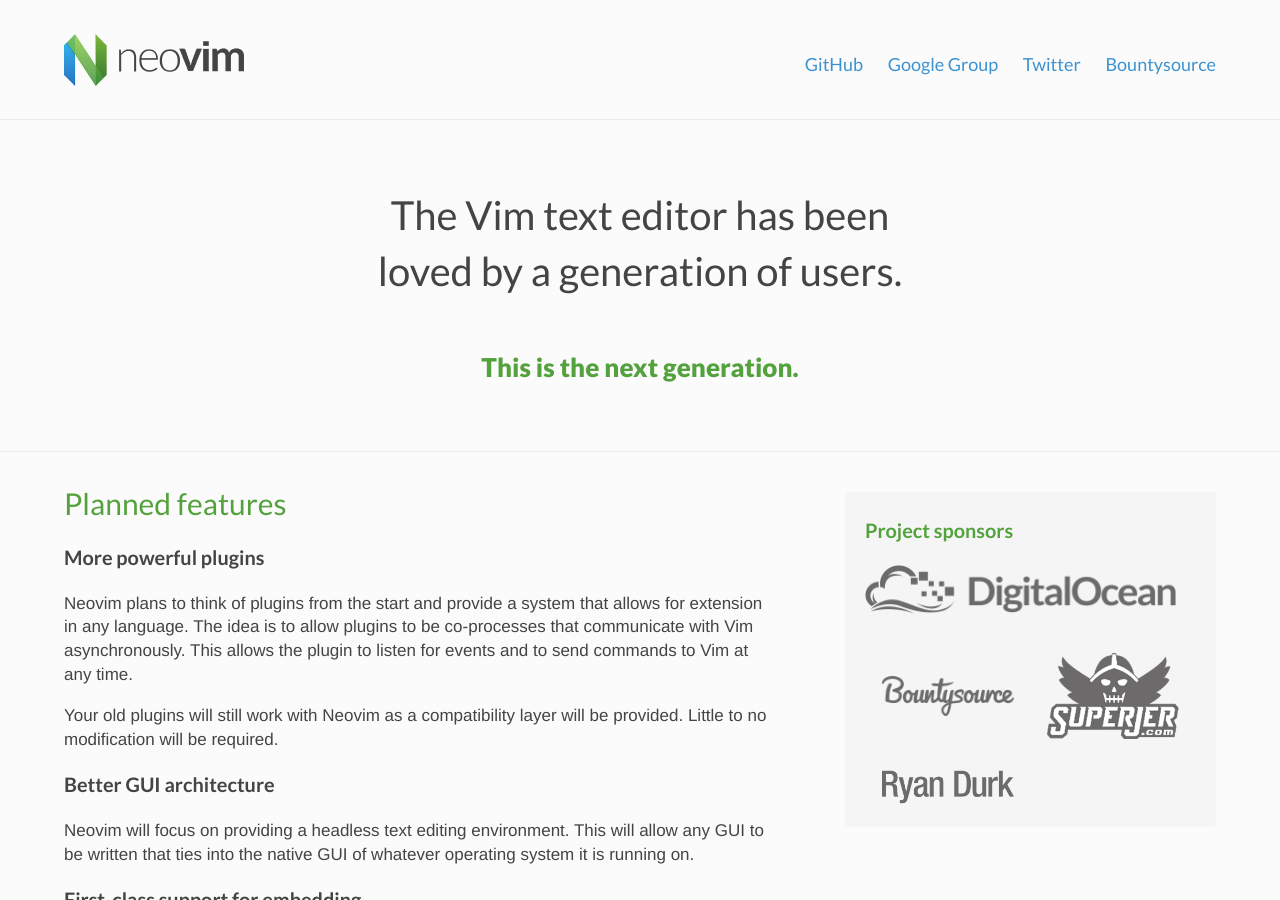
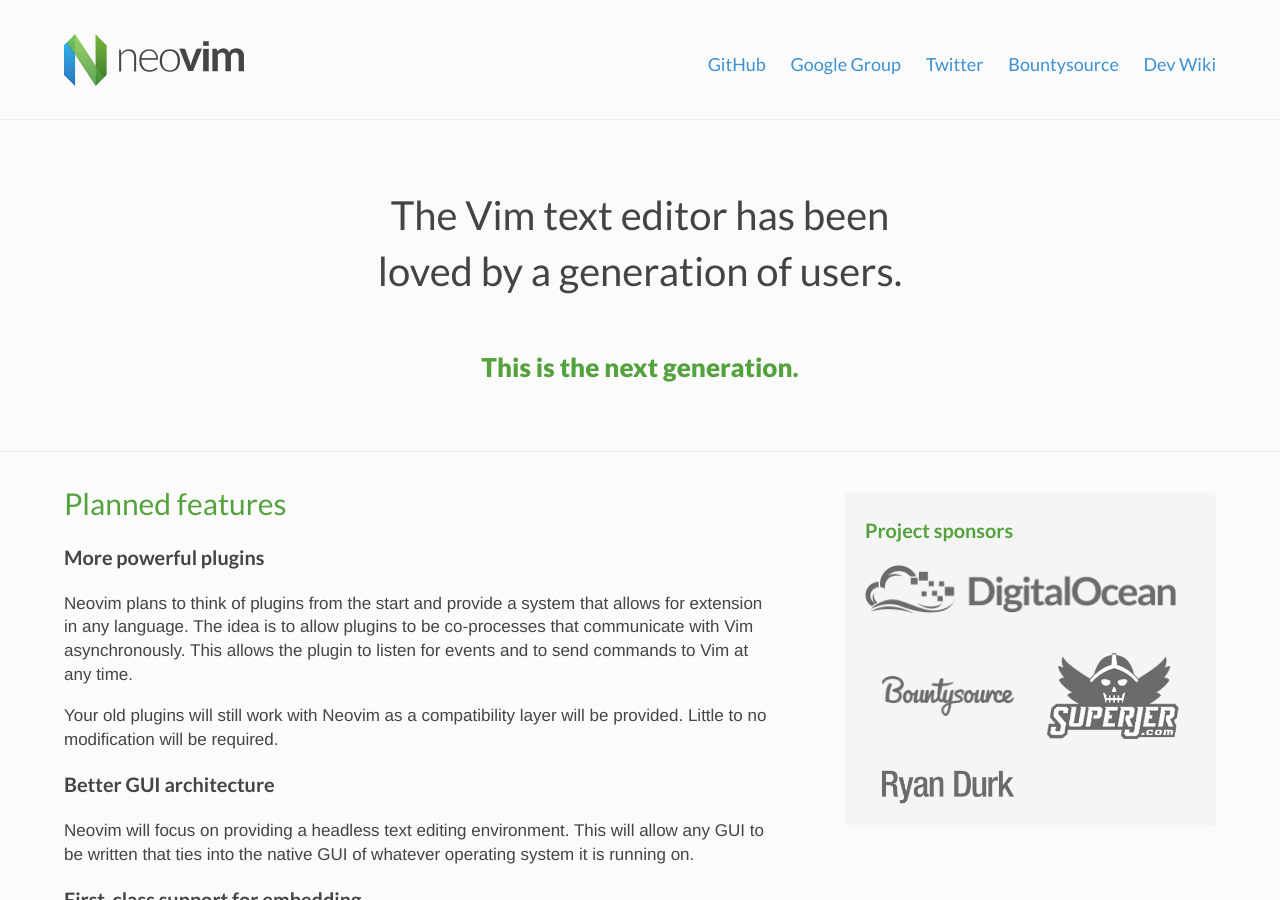
Before and after one commit to neovim/neovim.github.io, a Jekyll site: the page built from index.html, in a window 1280 px wide and 900 px high. Built offline with Jekyll 4.4.1, drawn with Linux system fonts in a browser that asks for light colours; nearby versions of some CDN libraries; comment, search, counter and statistics services are not loaded.

Commit message:
Adding dev wiki link to the header and footer + making both consistent

```diff
--- a/_layouts/default.html
+++ b/_layouts/default.html
@@ -25,6 +25,7 @@
             <li><a href="https://groups.google.com/forum/#!forum/neovim">Google Group</a></li>
             <li><a href="http://twitter.com/Neovim">Twitter</a></li>
             <li><a href="https://www.bountysource.com/teams/neovim">Bountysource</a></li>
+            <li><a href="http://neovim.org/development-wiki/">Dev Wiki</a></li>
           </ul>
         </nav>
         <a href="/"><img src="images/logo@2x.png" class="logo" alt="Neovim"></a>
@@ -38,6 +39,8 @@
           <a href="https://github.com/neovim/neovim">GitHub project</a> &middot;
           <a href="https://groups.google.com/forum/#!forum/neovim">Google Group</a> &middot;
           <a href="http://twitter.com/Neovim">@Neovim on Twitter</a>
+          <a href="https://www.bountysource.com/teams/neovim">Bountysource</a>
+          <a href="http://neovim.org/development-wiki/">Dev Wiki</a>
         </div>
         <div class="col-narrow">
           This site's source is <a href="https://github.com/neovim/neovim.github.io/">hosted on GitHub</a>.
```
